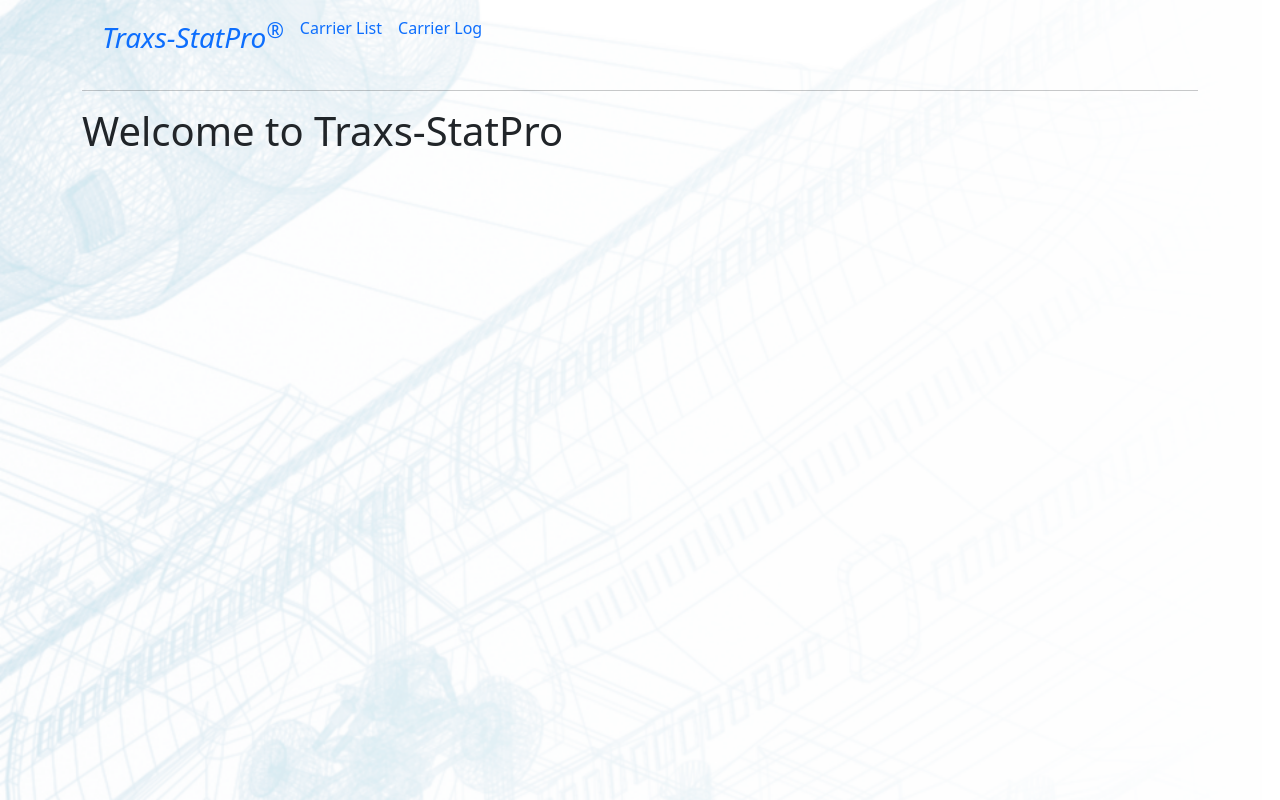
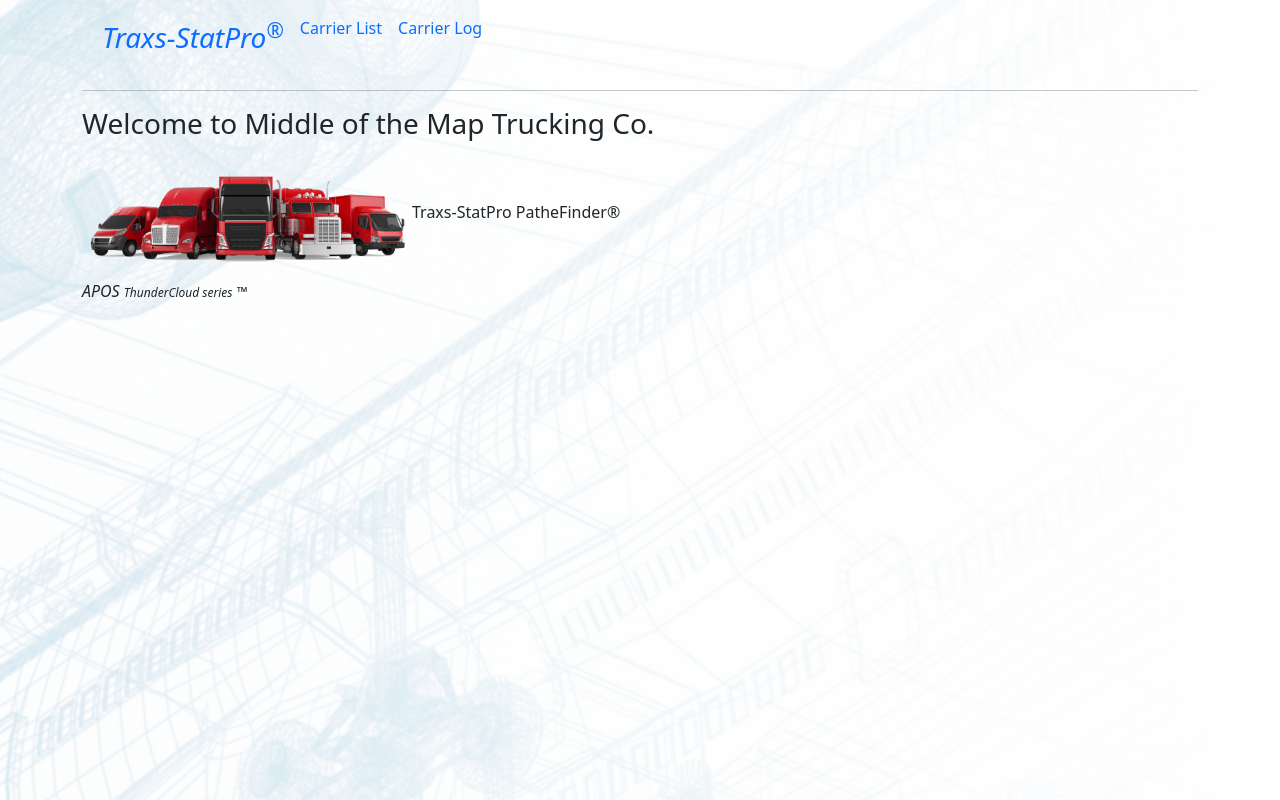
Before and after one commit to alansealy0914/TRAXX-StatPro, an Angular app: page / in a window 1280 px wide. Built offline with nearby package versions, Linux system fonts and the light colour scheme.

Commit message:
Add logo to homepage

```diff
--- a/src/app/app.component.html
+++ b/src/app/app.component.html
@@ -1,7 +1,8 @@
 
 <app-navigation></app-navigation>
 <div class="container">
-    <h1>Welcome to Traxs-StatPro</h1>
+    <h3>Welcome to Middle of the Map Trucking Co.</h3>
+    <img src="../../assets/truck-suite.jpg"style="height: 130px; width:330px; border-style: none;">Traxs-StatPro PatheFinder&reg;<br> <i>APOS <em style="font-size: 12px;">ThunderCloud series</em>&nbsp;<small>&trade;</small></i>        <br>
 </div>
 
 <router-outlet></router-outlet>
```
Also changed, not shown: src/assets/truck-suite.jpg (added).
